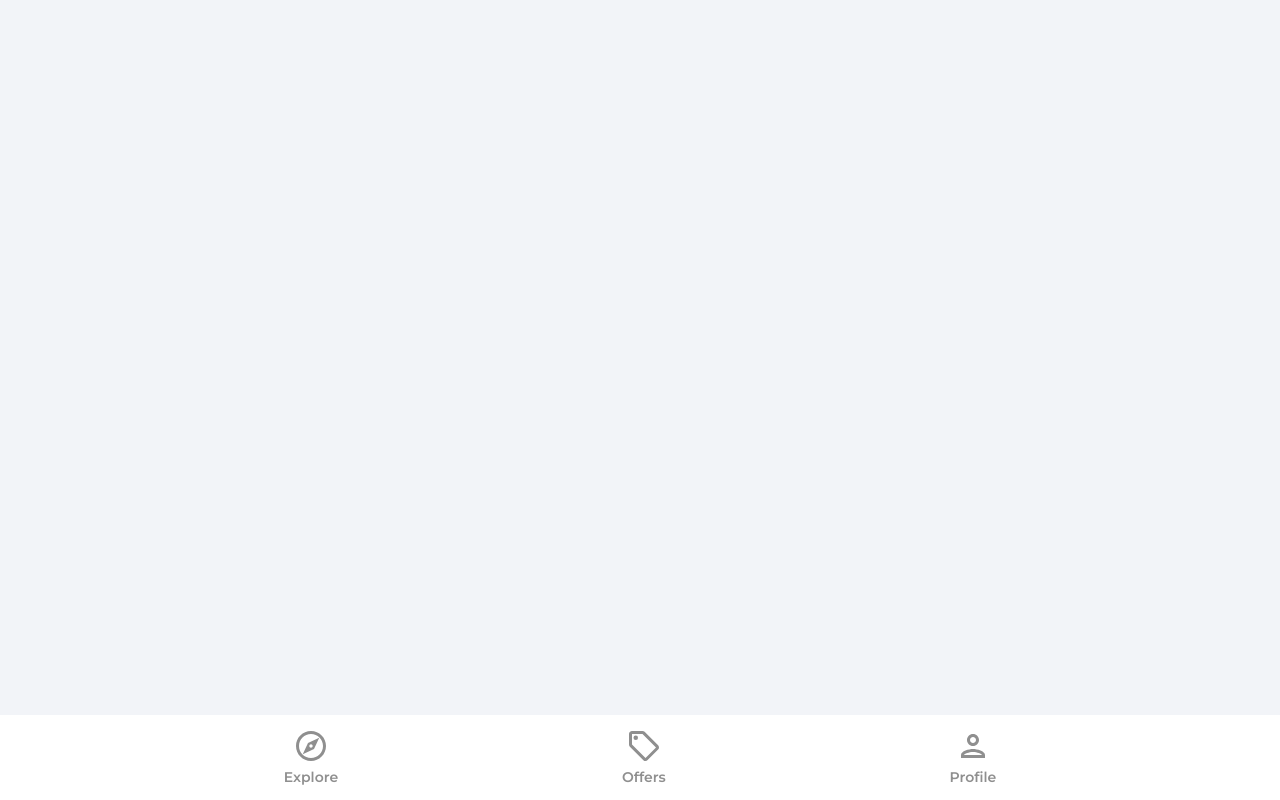
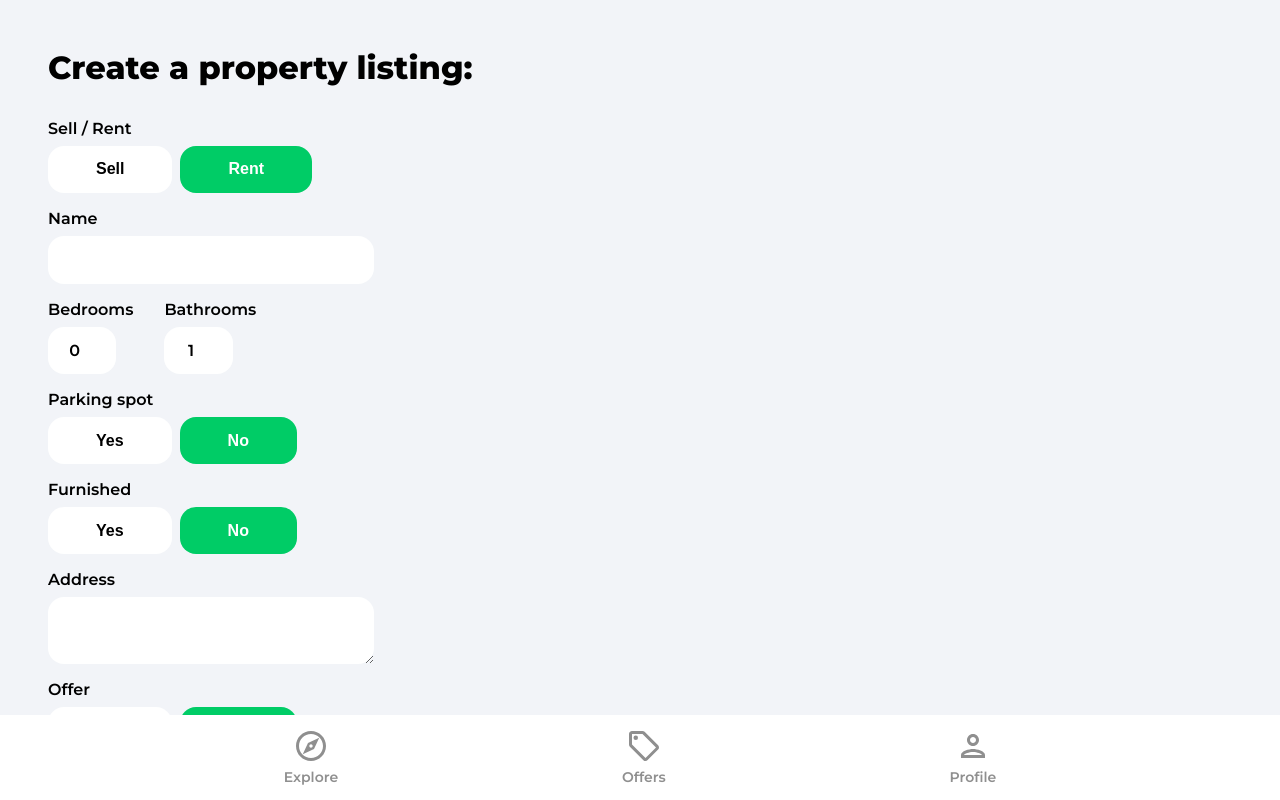
Before and after one commit to mspassov/Property-Hub, a React (Create React App) app: page /create in a window 1280 px wide. Shown: the top 800 px of the page. Built offline with nearby package versions, Linux system fonts and the light colour scheme; no server answers; sample sign-in values are in the browser's storage.

Commit message:
Created listings form layout

```diff
--- a/src/App.jsx
+++ b/src/App.jsx
@@ -10,6 +10,7 @@
 import SignIn from "./components/pages/SignIn";
 import SignUp from "./components/pages/SignUp";
 import Navbar from "./components/Navbar";
+import CreateListing from "./components/pages/CreateListing";
 import PrivateRoute from "./components/PrivateRoute";
 
 const App = () => {
@@ -23,6 +24,7 @@
           <Route path="/profile" element={<PrivateRoute />}>
             <Route path="/profile" element={<Profile />} />
           </Route>
+          <Route path="/create" element={<CreateListing />} />
           <Route path="/login" element={<SignIn />} />
           <Route path="/signup" element={<SignUp />} />
           <Route path="/reset-password" element={<ForgotPassword />} />
--- a/src/components/pages/CreateListing.jsx
+++ b/src/components/pages/CreateListing.jsx
@@ -0,0 +1,294 @@
+import React from "react";
+import { useState, useEffect } from "react";
+import { getAuth, onAuthStateChanged } from "firebase/auth";
+import { useNavigate } from "react-router-dom";
+import Spinner from "../Spinner";
+
+const CreateListing = () => {
+  const [loading, setLoading] = useState(false);
+  const [formData, setFormData] = useState({
+    type: "rent",
+    name: "",
+    bedrooms: 0,
+    bathrooms: 1,
+    parking: false,
+    furnished: false,
+    address: "",
+    offer: false,
+    regularPrice: 0,
+    discountedPrice: 0,
+    images: {},
+    lat: 0,
+    long: 0,
+  });
+
+  const {
+    type,
+    name,
+    bedrooms,
+    bathrooms,
+    parking,
+    furnished,
+    address,
+    offer,
+    regularPrice,
+    discountedPrice,
+    images,
+    latitude,
+    longitude,
+  } = formData;
+
+  const auth = getAuth();
+  const navigate = useNavigate();
+
+  useEffect(() => {
+    onAuthStateChanged(auth, (user) => {
+      if (user) {
+        setFormData({ ...formData, userRef: user.uid });
+      } else {
+        navigate("/login");
+      }
+    });
+  }, []);
+
+  const handleSubmit = (e) => {
+    e.preventDefault();
+  };
+
+  const onMutate = (e) => {
+    let boolean = null;
+    if (e.target.value == "true") {
+      boolean = true;
+    }
+    if (e.target.value == "false") {
+      boolean = false;
+    }
+
+    //Handle Files
+    if (e.target.files) {
+      setFormData((prevState) => ({ ...prevState, images: e.target.files }));
+    }
+
+    //Handle all other inputs
+    if (!e.target.files) {
+      setFormData((prevState) => ({
+        ...prevState,
+        [e.target.id]: boolean ?? e.target.value,
+      }));
+    }
+  };
+
+  if (loading) {
+    return <Spinner />;
+  }
+
+  return (
+    <div className="profile">
+      <header>
+        <p className="pageHeader">Create a property listing:</p>
+      </header>
+
+      <main>
+        <form onSubmit={handleSubmit}>
+          <label className="formLabel">Sell / Rent</label>
+          <div className="formButtons">
+            <button
+              type="button"
+              className={type === "sale" ? "formButtonActive" : "formButton"}
+              id="type"
+              value="sale"
+              onClick={onMutate}
+            >
+              Sell
+            </button>
+            <button
+              type="button"
+              className={type === "rent" ? "formButtonActive" : "formButton"}
+              id="type"
+              value="rent"
+              onClick={onMutate}
+            >
+              Rent
+            </button>
+          </div>
+
+          <label className="formLabel">Name</label>
+          <input
+            className="formInputName"
+            type="text"
+            id="name"
+            value={name}
+            onChange={onMutate}
+            maxLength="32"
+            minLength="10"
+            required
+          />
+
+          <div className="formRooms flex">
+            <div>
+              <label className="formLabel">Bedrooms</label>
+              <input
+                className="formInputSmall"
+                type="number"
+                id="bedrooms"
+                value={bedrooms}
+                onChange={onMutate}
+                min="0"
+                max="50"
+                required
+              />
+            </div>
+            <div>
+              <label className="formLabel">Bathrooms</label>
+              <input
+                className="formInputSmall"
+                type="number"
+                id="bathrooms"
+                value={bathrooms}
+                onChange={onMutate}
+                min="1"
+                max="50"
+                required
+              />
+            </div>
+          </div>
+
+          <label className="formLabel">Parking spot</label>
+          <div className="formButtons">
+            <button
+              className={parking ? "formButtonActive" : "formButton"}
+              type="button"
+              id="parking"
+              value={true}
+              onClick={onMutate}
+              min="1"
+              max="50"
+            >
+              Yes
+            </button>
+            <button
+              className={
+                !parking && parking !== null ? "formButtonActive" : "formButton"
+              }
+              type="button"
+              id="parking"
+              value={false}
+              onClick={onMutate}
+            >
+              No
+            </button>
+          </div>
+
+          <label className="formLabel">Furnished</label>
+          <div className="formButtons">
+            <button
+              className={furnished ? "formButtonActive" : "formButton"}
+              type="button"
+              id="furnished"
+              value={true}
+              onClick={onMutate}
+            >
+              Yes
+            </button>
+            <button
+              className={
+                !furnished && furnished !== null
+                  ? "formButtonActive"
+                  : "formButton"
+              }
+              type="button"
+              id="furnished"
+              value={false}
+              onClick={onMutate}
+            >
+              No
+            </button>
+          </div>
+
+          <label className="formLabel">Address</label>
+          <textarea
+            className="formInputAddress"
+            type="text"
+            id="address"
+            value={address}
+            onChange={onMutate}
+            required
+          />
+
+          <label className="formLabel">Offer</label>
+          <div className="formButtons">
+            <button
+              className={offer ? "formButtonActive" : "formButton"}
+              type="button"
+              id="offer"
+              value={true}
+              onClick={onMutate}
+            >
+              Yes
+            </button>
+            <button
+              className={
+                !offer && offer !== null ? "formButtonActive" : "formButton"
+              }
+              type="button"
+              id="offer"
+              value={false}
+              onClick={onMutate}
+            >
+              No
+            </button>
+          </div>
+
+          <label className="formLabel">Regular Price</label>
+          <div className="formPriceDiv">
+            <input
+              className="formInputSmall"
+              type="number"
+              id="regularPrice"
+              value={regularPrice}
+              onChange={onMutate}
+              min="50"
+              max="750000000"
+              required
+            />
+            {type === "rent" && <p className="formPriceText">$ / Month</p>}
+          </div>
+
+          {offer && (
+            <>
+              <label className="formLabel">Discounted Price</label>
+              <input
+                className="formInputSmall"
+                type="number"
+                id="discountedPrice"
+                value={discountedPrice}
+                onChange={onMutate}
+                min="50"
+                max="750000000"
+                required={offer}
+              />
+            </>
+          )}
+
+          <label className="formLabel">Images</label>
+          <p className="imagesInfo">Upload up to 6 images</p>
+          <input
+            className="formInputFile"
+            type="file"
+            id="images"
+            onChange={onMutate}
+            max="6"
+            accept=".jpg,.png,.jpeg"
+            multiple
+            required
+          />
+          <button type="submit" className="primaryButton createListingButton">
+            Create Listing
+          </button>
+        </form>
+      </main>
+    </div>
+  );
+};
+
+export default CreateListing;
--- a/src/components/pages/Profile.jsx
+++ b/src/components/pages/Profile.jsx
@@ -5,6 +5,8 @@
 import { updateDoc, doc } from "firebase/firestore";
 import { db } from "../../firebase.config";
 import { toast } from "react-toastify";
+import arrowRight from "../../assets/svg/keyboardArrowRightIcon.svg";
+import homeIcon from "../../assets/svg/homeIcon.svg";
 
 const Profile = () => {
   const auth = getAuth();
@@ -95,6 +97,12 @@
             </form>
           </div>
         </main>
+
+        <Link to="/create" className="createListing">
+          <img src={homeIcon} alt="Home" />
+          <p>Sell or rent your home</p>
+          <img src={arrowRight} alt="Continue" />
+        </Link>
       </div>
     </>
   );
```
